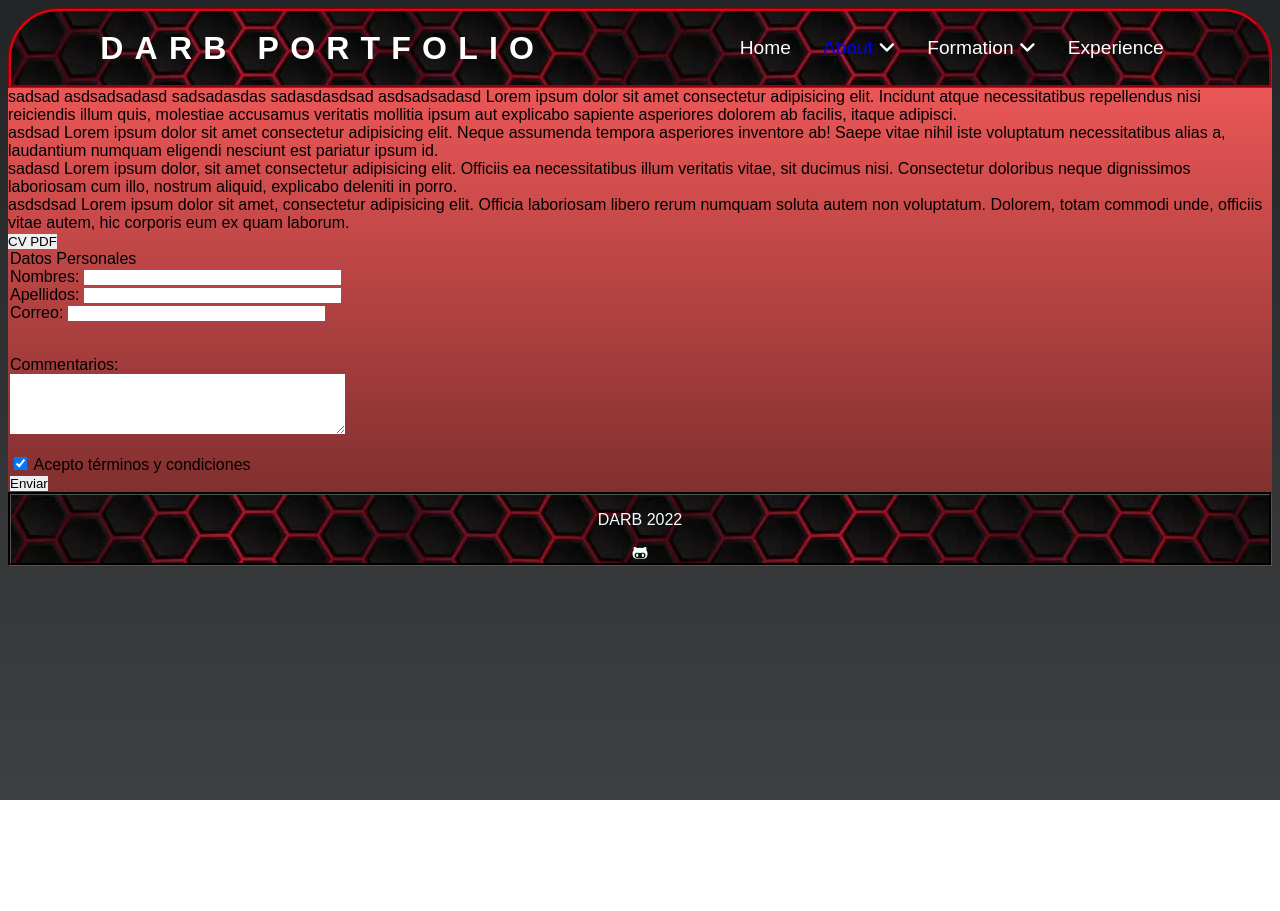
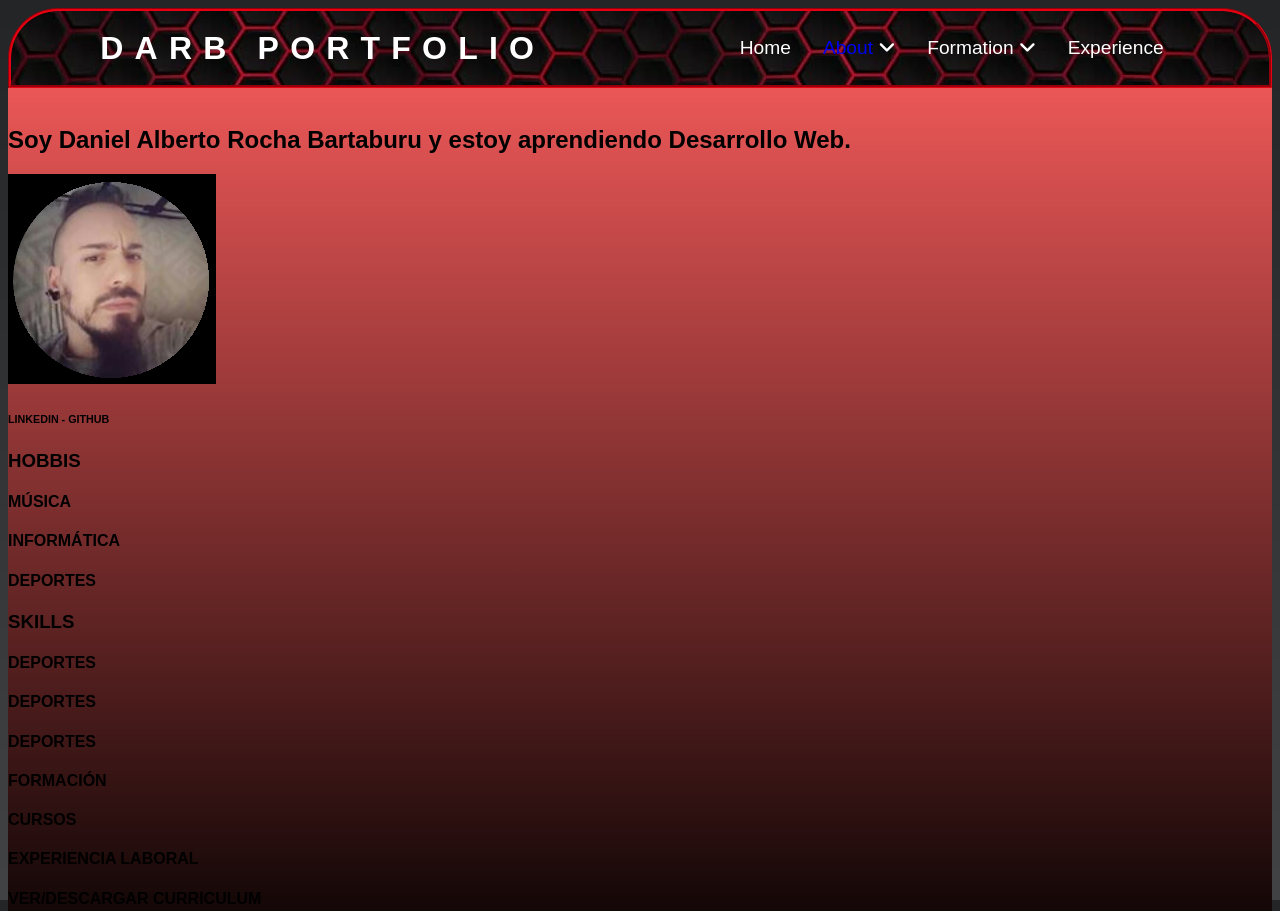
Before and after one commit to xDARBx/portfolio, a plain HTML site: page index.html in a window 1280 px wide. Shown: the top 911 px of the page. Before the commit the page ends 800 px from the top, so only its background shows below. Drawn offline with Linux system fonts and the light colour scheme; files that its build step writes are made by us from their sources; some icons are missing; files whose address does not match are found by name; a web font is replaced by a local one.

Commit message:
refresh index

```diff
--- a/index.html
+++ b/index.html
@@ -6,7 +6,7 @@
     <meta name="viewport" content="width=device-width, initial-scale=1.0">
     <title>DARB PORTFOLIO</title>
     <script src="https://kit.fontawesome.com/e252f7116c.js" crossorigin="anonymous"></script>
-    <link rel="stylesheet" href="style.css">
+    <link rel="stylesheet" href="css/style.css">
     <link rel="preconnect" href="https://fonts.googleapis.com">
     <link rel="preconnect" href="https://fonts.gstatic.com" crossorigin>
     <link href="https://fonts.googleapis.com/css2?family=New+Rocker&display=swap" rel="stylesheet">
@@ -67,31 +67,44 @@
     </header>
 
 <section class="cuerpo">
+    <br>
+        <div id="redes">
+            <H1> Soy Daniel Alberto Rocha Bartaburu y estoy aprendiendo
+                Desarrollo Web.
+            </H1>
+            <div id="foto">
+                <img src="../portfolio/img/linkedin.png" alt="foto">
+            </div>
+            <h6>LINKEDIN - GITHUB</h6>
+        </div>
+
+
     <section class="acerca" id="acerca">
-sadsad
-asdsadsadasd
-sadsadasdas
-sadasdasdsad
-asdsadsadasd
-Lorem ipsum dolor sit amet consectetur adipisicing elit. Incidunt atque necessitatibus repellendus nisi reiciendis illum quis, molestiae accusamus veritatis mollitia ipsum aut explicabo sapiente asperiores dolorem ab facilis, itaque adipisci.
+
+<h3>HOBBIS</h3>
+<H4>MÚSICA</H4>
+<H4>INFORMÁTICA</H4>
+<H4>DEPORTES</H4>
     </section>
 
     <section class="habilidades">
-asdsad
-Lorem ipsum dolor sit amet consectetur adipisicing elit. Neque assumenda tempora asperiores inventore ab! Saepe vitae nihil iste voluptatum necessitatibus alias a, laudantium numquam eligendi nesciunt est pariatur ipsum id.
+<H3>SKILLS</H3>
+<H4>DEPORTES</H4>
+<H4>DEPORTES</H4>
+<H4>DEPORTES</H4>
     </section>
 
     <section class="formacion">
-sadasd
-Lorem ipsum dolor, sit amet consectetur adipisicing elit. Officiis ea necessitatibus illum veritatis vitae, sit ducimus nisi. Consectetur doloribus neque dignissimos laboriosam cum illo, nostrum aliquid, explicabo deleniti in porro.
+        <H4>FORMACIÓN</H4>
+        <H4>CURSOS</H4>
     </section>
 
     <section class="experiencia" id="experincia">
-asdsdsad
-Lorem ipsum dolor sit amet, consectetur adipisicing elit. Officia laboriosam libero rerum numquam soluta autem non voluptatum. Dolorem, totam commodi unde, officiis vitae autem, hic corporis eum ex quam laborum.
+        <H4>EXPERIENCIA LABORAL</H4>
     </section>
 
     <section class="cv">
+        <H4>VER/DESCARGAR CURRICULUM</H4>
 
             <input type="submit" value="CV PDF" onClick="window.open('cvdarb.pdf','pwin')">
 
```
